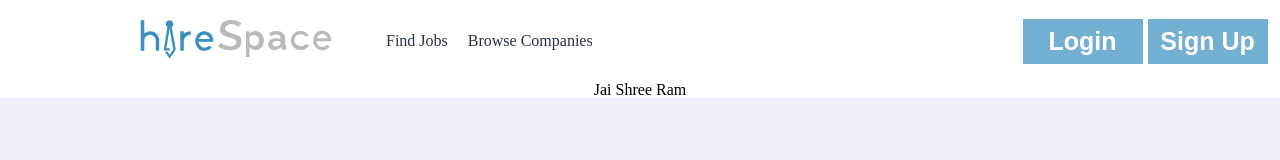
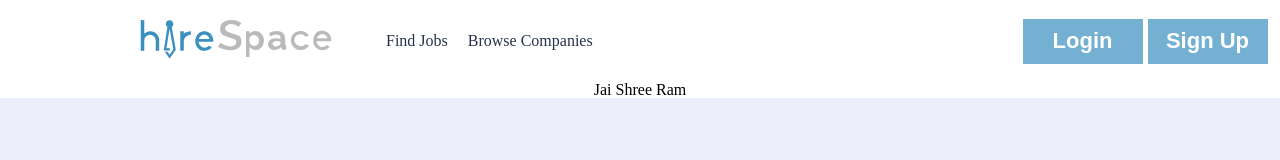
Before and after one commit to sauravraj276/HireSpace, a React (Create React App) app in the folder frontend/: page / in a window 1280 px wide. Shown: the top 160 px of the page. Built offline with nearby package versions, Linux system fonts and the light colour scheme.

Commit message:
changr font size

```diff
--- a/frontend/src/style/font_styles.css
+++ b/frontend/src/style/font_styles.css
@@ -9,5 +9,5 @@ e.g. font: italic small-caps bold 12px/30px Georgia, serif;
 
 :root{
     --t1: normal 20px Roboto, sans-serif;
-    --t2: bold 25px sans-serif;
+    --t2: bold 22px sans-serif;
 }
```
